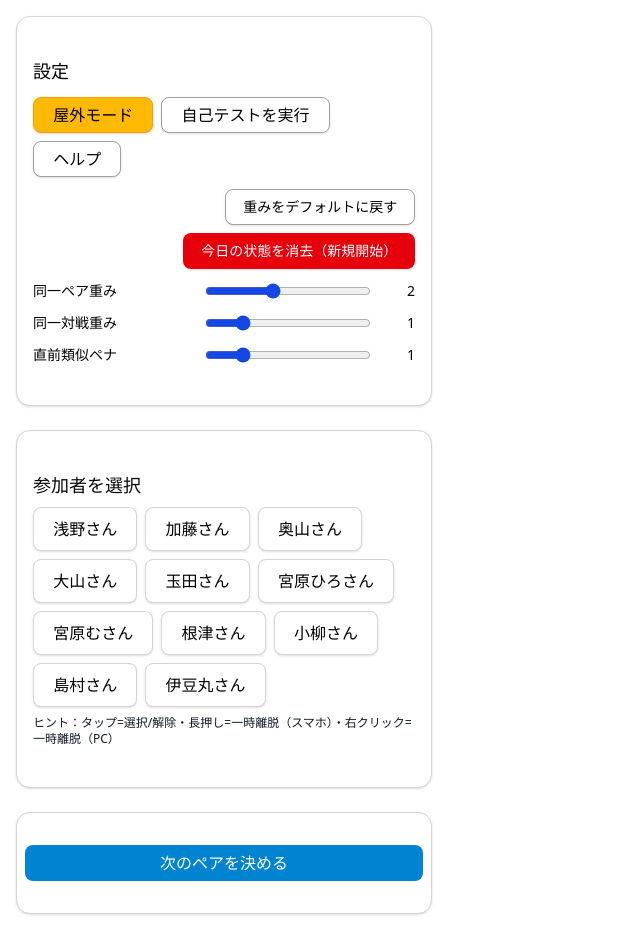
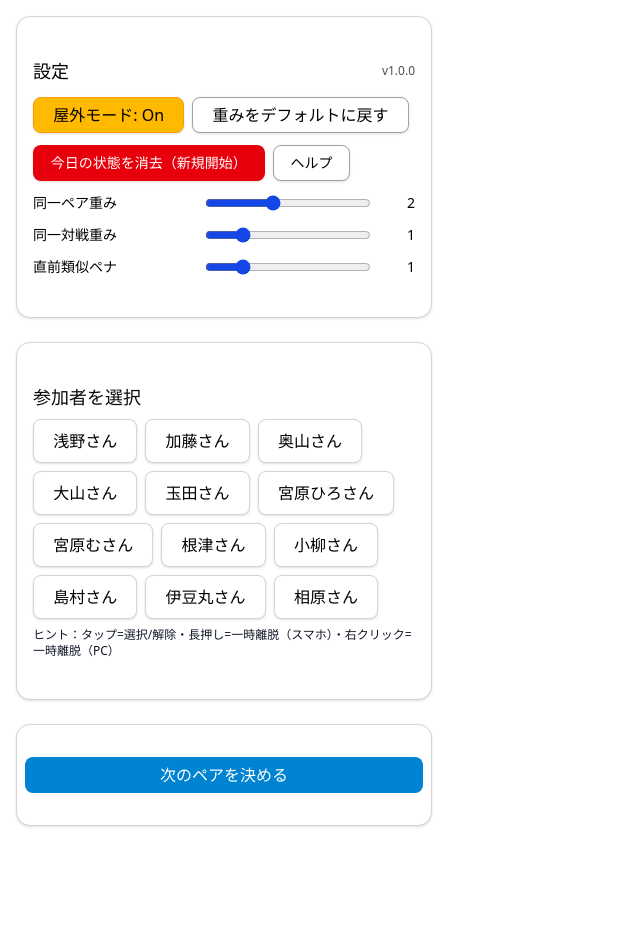
Before and after one commit to JunichiTamada/tennis-pairing, a React (Vite) app: page / in a window 1280 px wide. Shown: the whole page, without its empty margins (0-640 px from the left). After the commit the page ends 842 px from the top, so only its background shows below. Built offline with nearby package versions, Linux system fonts and the light colour scheme.

Commit message:
Update UI and add version number

```diff
--- a/src/App.tsx
+++ b/src/App.tsx
@@ -8,6 +8,24 @@ import { Card, CardContent } from "@/components/ui/card";
 // ============================================================================
 const STORAGE_KEY = "tdoubles_state_v1";
 const PREF_KEY = "tdoubles_prefs_v1"; // 表示系プリファレンス（屋外モードなど）
+// アプリのバージョン表示用（設定カード右上）
+const APP_VERSION = "v1.0.0";
+
+// 初期登録メンバー（常にここが正として起動時に必ず反映される）
+const INITIAL_PARTICIPANTS = [
+  { id: 1, name: "浅野", gender: "男", selected: false, away: false, justReturned: false },
+  { id: 2, name: "加藤", gender: "男", selected: false, away: false, justReturned: false },
+  { id: 3, name: "奥山", gender: "男", selected: false, away: false, justReturned: false },
+  { id: 4, name: "大山", gender: "男", selected: false, away: false, justReturned: false },
+  { id: 5, name: "玉田", gender: "男", selected: false, away: false, justReturned: false },
+  { id: 6, name: "宮原ひろ", gender: "男", selected: false, away: false, justReturned: false },
+  { id: 7, name: "宮原む", gender: "女", selected: false, away: false, justReturned: false },
+  { id: 8, name: "根津", gender: "男", selected: false, away: false, justReturned: false },
+  { id: 9, name: "小柳", gender: "男", selected: false, away: false, justReturned: false },
+  { id: 10, name: "島村", gender: "男", selected: false, away: false, justReturned: false },
+  { id: 11, name: "伊豆丸", gender: "女", selected: false, away: false, justReturned: false },
+  { id: 12, name: "相原", gender: "女", selected: false, away: false, justReturned: false },
+];
 
 // ローカルタイムの YYYY-MM-DD を返す（UTCではなく端末ローカル）
 function todayStr() {
@@ -213,24 +231,37 @@ export default function TennisAppPrototype() {
     document.documentElement.classList.remove("dark");
   }, [outdoorMode]);
 
+  // 隠しコマンド：URL 末尾に #test で自己テスト（キーボードショートカットは廃止）
+  useEffect(() => {
+    if (location.hash === '#test') {
+      try { runSelfTests(); } catch {}
+    }
+  }, []);
+
   // --- 状態管理 -------------------------------------------------------------
-  const [participants, setParticipants] = useState([
-    { id: 1, name: "浅野", gender: "男", selected: false, away: false, justReturned: false },
-    { id: 2, name: "加藤", gender: "男", selected: false, away: false, justReturned: false },
-    { id: 3, name: "奥山", gender: "男", selected: false, away: false, justReturned: false },
-    { id: 4, name: "大山", gender: "男", selected: false, away: false, justReturned: false },
-    { id: 5, name: "玉田", gender: "男", selected: false, away: false, justReturned: false },
-    { id: 6, name: "宮原ひろ", gender: "男", selected: false, away: false, justReturned: false },
-    { id: 7, name: "宮原む", gender: "女", selected: false, away: false, justReturned: false },
-    { id: 8, name: "根津", gender: "男", selected: false, away: false, justReturned: false },
-    { id: 9, name: "小柳", gender: "男", selected: false, away: false, justReturned: false },
-    { id: 10, name: "島村", gender: "男", selected: false, away: false, justReturned: false },
-    { id: 11, name: "伊豆丸", gender: "女", selected: false, away: false, justReturned: false },
-  ]);
+  const [participants, setParticipants] = useState(INITIAL_PARTICIPANTS);
 
   const [rounds, setRounds] = useState<any[]>([]); // ラウンド履歴
   const [showHelp, setShowHelp] = useState(false); // ヘルプ表示フラグ
   const [testResults, setTestResults] = useState<string[]>([]); // 自己テスト結果
+
+  // 隠しコマンド用：バージョン表示を 5 回タップで自己テスト起動（2 秒以内の連打）
+  const [verTapCount, setVerTapCount] = useState(0);
+  const verTapTimer = useRef<number | null>(null);
+  const onVersionTap = () => {
+    try { if (verTapTimer.current) window.clearTimeout(verTapTimer.current); } catch {}
+    setVerTapCount((c) => {
+      const n = c + 1;
+      if (n >= 5) {
+        try { runSelfTests(); } catch {}
+        return 0; // リセット
+      }
+      try {
+        verTapTimer.current = window.setTimeout(() => setVerTapCount(0), 2000) as unknown as number;
+      } catch {}
+      return n;
+    });
+  };
 
   // スコア重み（当日履歴全体に基づく）
   const [wPartner, setWPartner] = useState(2);
@@ -281,7 +312,27 @@ export default function TennisAppPrototype() {
       if (!raw) return;
       const saved = JSON.parse(raw);
       if (saved?.date === todayStr()) {
-        if (Array.isArray(saved.participants)) setParticipants(saved.participants);
+        // --- マイグレーション：保存された参加者に初期メンバーを必ず反映する ---
+        const restored: any[] = Array.isArray(saved.participants) ? [...saved.participants] : [];
+        const byId = new Map<number, any>(restored.map((p: any) => [p.id, { ...p }]));
+        // 初期メンバーを必ず存在させ、名前/性別の更新も反映
+        for (const base of INITIAL_PARTICIPANTS) {
+          const cur = byId.get(base.id);
+          if (cur) {
+            cur.name = base.name;      // 名前を最新に同期
+            cur.gender = base.gender;  // 性別も同期
+            // 型安全のため既存フラグを正規化
+            cur.selected = !!cur.selected;
+            cur.away = !!cur.away;
+            cur.justReturned = !!cur.justReturned && !!cur.selected;
+            byId.set(base.id, cur);
+          } else {
+            byId.set(base.id, { ...base });
+          }
+        }
+        // 既存に初期外のメンバー（将来の拡張やゲスト保存）があっても保持
+        const merged = Array.from(byId.values()).sort((a,b)=>a.id-b.id);
+        setParticipants(merged);
         if (Array.isArray(saved.rounds)) setRounds(saved.rounds);
         if (typeof saved.wPartner === "number") setWPartner(saved.wPartner);
         if (typeof saved.wOpp === "number") setWOpp(saved.wOpp);
@@ -341,9 +392,8 @@ export default function TennisAppPrototype() {
 
     // ラウンド・選択状態をリセットし、重みもデフォルトに戻す
     setRounds([]);
-    setParticipants((prev) =>
-      prev.map((p) => ({ ...p, selected: false, away: false, justReturned: false }))
-    );
+    // 初期メンバーに完全リセット
+    setParticipants(INITIAL_PARTICIPANTS.map((p) => ({ ...p })));
     setWPartner(2);
     setWOpp(1);
     setWPrev(1);
@@ -572,7 +622,7 @@ export default function TennisAppPrototype() {
   };
 
   // ========================================================================
-  // 簡易自己テスト（UIボタンで実行可能）
+  // 簡易自己テスト（UI非表示／隠しコマンドで実行）
   // ========================================================================
   function runSelfTests() {
     const results: string[] = [];
@@ -766,49 +816,76 @@ export default function TennisAppPrototype() {
           {/* 設定カード */}
           <Card className={`border border-neutral-300 ${outdoorMode ? 'bg-white' : 'bg-neutral-500'} shadow-sm`}>
             <CardContent className="p-4 space-y-3">
-              <h2 className="text-lg font-bold mb-3 text-black">設定</h2>
+              <div className="mb-3 flex items-center justify-between">
+                <h2 className="text-lg font-bold text-black">設定</h2>
+                <span
+                  className="text-xs font-medium text-black/70 select-none"
+                  title="バージョンを5回タップで自己テスト"
+                  onClick={onVersionTap}
+                >
+                  {APP_VERSION}
+                </span>
+              </div>
+
+              {/* 上段：屋外モード + 重みリセット */}
               <div className="flex flex-wrap items-center gap-2">
-                {/* 屋外モードトグル：文言は固定、色で状態表示 */}
                 <Button
                   variant="outline"
-                  className={`whitespace-nowrap font-medium shadow-sm border ${
+                  className={`whitespace-nowrap font-semibold shadow-sm border ${
                     outdoorMode
                       ? "!bg-amber-400 !text-black !border-amber-500 hover:!bg-amber-500"
-                      : "!bg-white !text-black !border-neutral-400 hover:!bg-neutral-100"
+                      : "!bg-white !text-black !border !border-neutral-400 hover:!bg-neutral-100"
                   }`}
                   onClick={() => setOutdoorMode((v) => !v)}
                 >
-                  屋外モード
+                  {`屋外モード: ${outdoorMode ? 'On' : 'Off'}`}
                 </Button>
 
-                {/* 自己テスト */}
-                <Button variant="outline" onClick={runSelfTests} className="font-medium !bg-white !text-black !border !border-neutral-400 hover:!bg-neutral-100 shadow-sm">
-                  自己テストを実行
+                <Button
+                  type="button"
+                  className={`w-full sm:w-auto font-semibold !border hover:!bg-neutral-100 shadow-sm ${
+                    outdoorMode ? "!bg-white !text-black !border-neutral-400" : "!bg-white !text-black !border-neutral-400"
+                  }`}
+                  variant="outline"
+                  onClick={resetWeights}
+                >
+                  重みをデフォルトに戻す
+                </Button>
+              </div>
+
+              {/* 下段：ヘルプ + 今日の状態を消去 */}
+              <div className="flex flex-col sm:flex-row sm:flex-wrap sm:items-center text-sm gap-2">
+                <Button
+                  type="button"
+                  className="w-full sm:w-auto font-semibold !bg-red-600 !text-white hover:!bg-red-700 shadow-sm"
+                  onClick={clearToday}
+                >
+                  今日の状態を消去（新規開始）
                 </Button>
 
-                {/* ヘルプ */}
-                <Button variant="outline" onClick={() => setShowHelp((v) => !v)} className="font-medium !bg-white !text-black !border !border-neutral-400 hover:!bg-neutral-100 shadow-sm whitespace-nowrap">
+                <Button
+                  variant="outline"
+                  onClick={() => setShowHelp((v) => !v)}
+                  className={`w-full sm:w-auto font-semibold !border shadow-sm whitespace-nowrap ${
+                    outdoorMode ? "!bg-white !text-black !border-neutral-400 hover:!bg-neutral-100" : "!bg-white !text-black !border-neutral-400 hover:!bg-neutral-100"
+                  }`}
+                >
                   {showHelp ? "ヘルプを閉じる" : "ヘルプ"}
                 </Button>
               </div>
 
-              {/* 操作 */}
-              <div className="flex flex-col sm:flex-row sm:flex-wrap sm:items-center sm:justify-end text-sm gap-2">
-                <Button type="button" className="w-full sm:w-auto font-medium !bg-white !text-black !border !border-neutral-400 hover:!bg-neutral-100 shadow-sm" variant="outline" onClick={resetWeights}>
-                  重みをデフォルトに戻す
-                </Button>
-                <Button type="button" className="w-full sm:w-auto font-medium !bg-red-600 !text-white hover:!bg-red-700 shadow-sm" onClick={clearToday}>
-                  今日の状態を消去（新規開始）
-                </Button>
-              </div>
-
+              {/* 自己テスト結果（隠しコマンドで起動） */}
               {testResults.length > 0 && (
                 <div className="text-xs bg-gray-50 border border-neutral-300 rounded p-2 space-y-1">
                   <div className="flex items-center justify-between">
                     <p className="font-semibold m-0">Self-test results</p>
                     <Button
                       variant="ghost"
-                      className="h-6 px-2 text-xs"
+                      className={`h-6 px-2 text-xs rounded ${
+                        outdoorMode
+                          ? "!bg-black !text-white hover:!bg-neutral-800"
+                          : "!text-white hover:!bg-neutral-700 !border !border-white/30"
+                      }`}
                       onClick={() => setTestResults([])}
                     >
                       閉じる
@@ -918,7 +995,7 @@ export default function TennisAppPrototype() {
               <div>
                 <Button
                   size="sm"
-                  className={`w-full appearance-none !h-9 !py-2 ${
+                  className={`w-full appearance-none !h-9 !py-2 font-semibold ${
                     outdoorMode
                       ? "!bg-sky-600 !text-white hover:!bg-sky-700"
                       : "!bg-neutral-900 !text-white hover:!bg-neutral-800"
@@ -991,8 +1068,8 @@ export default function TennisAppPrototype() {
                   ラウンド履歴・選択状態・離脱状態・重み設定が初期化されます。
                 </p>
                 <div className="flex gap-2 justify-end">
-                  <Button type="button" className="!bg-white !text-black !border !border-neutral-400 hover:!bg-neutral-100" onClick={() => setConfirmOpen(false)}>キャンセル</Button>
-                  <Button type="button" className="!bg-red-600 !text-white hover:!bg-red-700" onClick={doClearToday}>消去する</Button>
+                  <Button type="button" className="!bg-white !text-black !border !border-neutral-400 hover:!bg-neutral-100 font-semibold" onClick={() => setConfirmOpen(false)}>キャンセル</Button>
+                  <Button type="button" className="!bg-red-600 !text-white hover:!bg-red-700 font-semibold" onClick={doClearToday}>消去する</Button>
                 </div>
               </div>
             </div>
```
